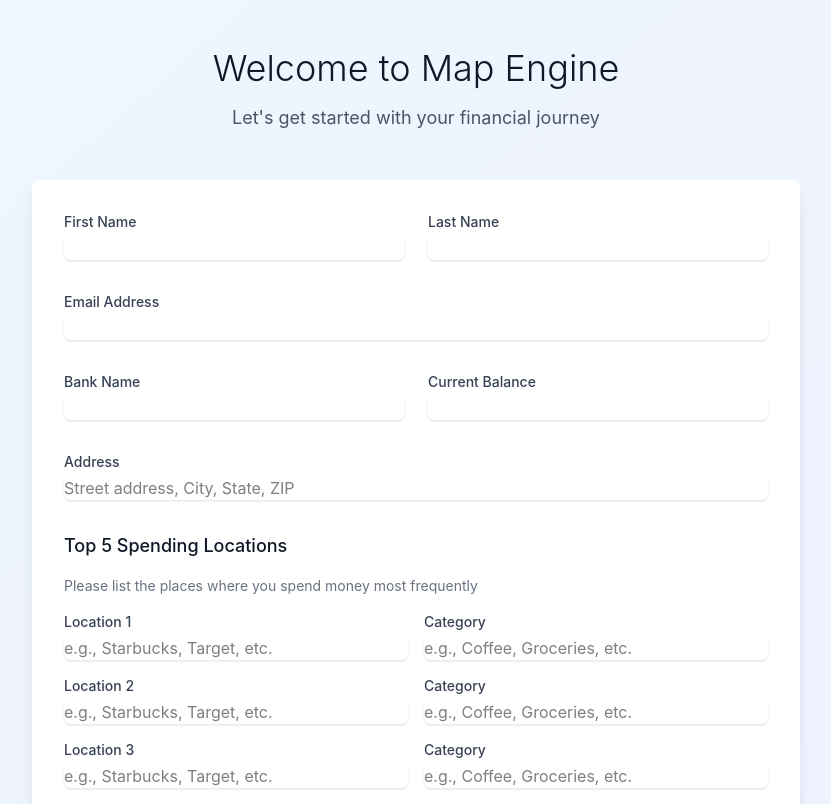
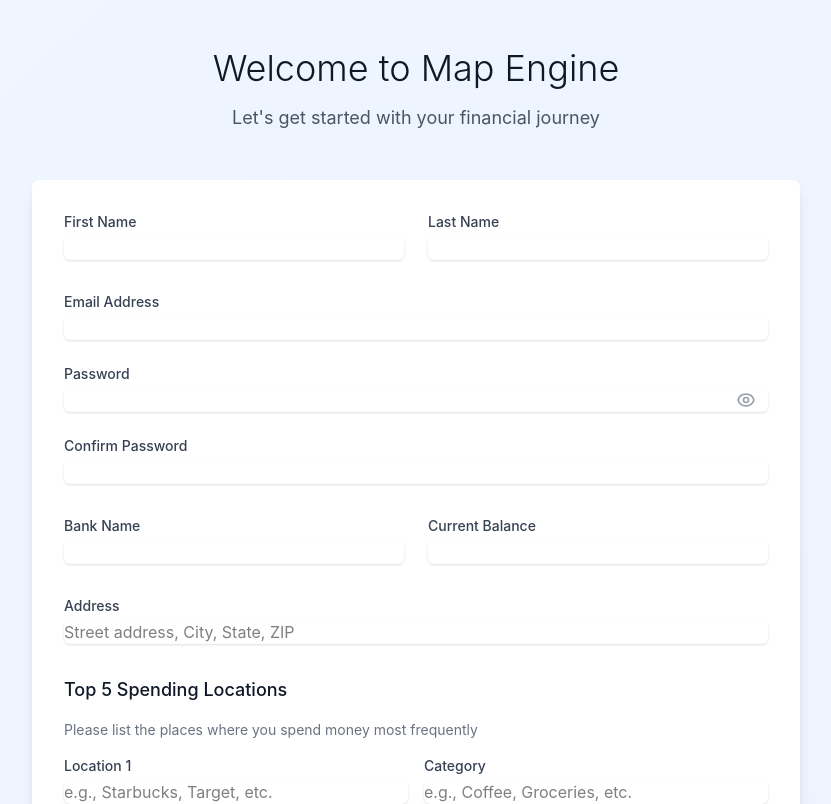
Before and after one commit to hightowerbuilds/map-engine, a React (Vite) app: page /signup in a window 1280 px wide. Shown: the top 804 px of the page, without its empty margins (224-1055 px from the left). Built offline with nearby package versions, Linux system fonts and the light colour scheme; no server answers.

Commit message:
more supabase and sign up form

```diff
--- /dev/null
+++ b/src/components/Modal.tsx
@@ -0,0 +1,54 @@
+import React from 'react'
+
+interface ModalProps {
+  isOpen: boolean
+  onClose: () => void
+  title: string
+  children: React.ReactNode
+  showCloseButton?: boolean
+}
+
+export function Modal({ isOpen, onClose, title, children, showCloseButton = true }: ModalProps) {
+  if (!isOpen) return null
+
+  return (
+    <div className="fixed inset-0 z-50 overflow-y-auto">
+      {/* Backdrop */}
+      <div
+        className="fixed inset-0 bg-black bg-opacity-50 transition-opacity"
+        onClick={onClose}
+      />
+
+      {/* Modal */}
+      <div className="flex min-h-full items-center justify-center p-4 text-center">
+        <div className="relative transform overflow-hidden rounded-lg bg-white px-4 pb-4 pt-5 text-left shadow-xl transition-all sm:my-8 sm:w-full sm:max-w-lg sm:p-6">
+          {/* Close button */}
+          {showCloseButton && (
+            <button
+              type="button"
+              className="absolute right-4 top-4 text-gray-400 hover:text-gray-500"
+              onClick={onClose}
+            >
+              <span className="sr-only">Close</span>
+              <svg className="h-6 w-6" fill="none" viewBox="0 0 24 24" strokeWidth="1.5" stroke="currentColor">
+                <path strokeLinecap="round" strokeLinejoin="round" d="M6 18L18 6M6 6l12 12" />
+              </svg>
+            </button>
+          )}
+
+          {/* Content */}
+          <div className="sm:flex sm:items-start">
+            <div className="mt-3 text-center sm:mt-0 sm:text-left w-full">
+              <h3 className="text-2xl font-semibold leading-6 text-gray-900 mb-4">
+                {title}
+              </h3>
+              <div className="mt-2">
+                {children}
+              </div>
+            </div>
+          </div>
+        </div>
+      </div>
+    </div>
+  )
+}
--- a/src/lib/supabase.ts
+++ b/src/lib/supabase.ts
@@ -39,6 +39,7 @@ export type Database = {
           bank: string
           current_balance: number
           address: string
+          password: string
         }
         Insert: {
           id?: string
@@ -49,6 +50,7 @@ export type Database = {
           bank: string
           current_balance: number
           address: string
+          password: string
         }
         Update: {
           id?: string
@@ -59,6 +61,7 @@ export type Database = {
           bank?: string
           current_balance?: number
           address?: string
+          password?: string
         }
       }
       spending_locations: {
--- a/src/pages/SignUpPage.tsx
+++ b/src/pages/SignUpPage.tsx
@@ -1,20 +1,30 @@
 import React, { useState } from 'react'
 import { useNavigate } from '@tanstack/react-router'
 import { db } from '../lib/supabase'
+import { Modal } from '../components/Modal'
 
 interface SpendingLocation {
   name: string
   category: string
 }
 
+interface FormErrors {
+  confirmPassword?: string
+}
+
 export function SignUpPage() {
   const navigate = useNavigate()
   const [isSubmitting, setIsSubmitting] = useState(false)
   const [error, setError] = useState<string | null>(null)
+  const [showSuccessModal, setShowSuccessModal] = useState(false)
+  const [showPassword, setShowPassword] = useState(false)
+  const [formErrors, setFormErrors] = useState<FormErrors>({})
   const [formData, setFormData] = useState({
     firstName: '',
     lastName: '',
     email: '',
+    password: '',
+    confirmPassword: '',
     bank: '',
     currentBalance: '',
     address: '',
@@ -27,8 +37,25 @@ export function SignUpPage() {
     ] as Array<SpendingLocation>
   })
 
+  const validateForm = (): boolean => {
+    const errors: FormErrors = {}
+
+    // Only validate password confirmation
+    if (formData.password !== formData.confirmPassword) {
+      errors.confirmPassword = 'Passwords do not match'
+    }
+
+    setFormErrors(errors)
+    return Object.keys(errors).length === 0
+  }
+
   const handleSubmit = async (e: React.FormEvent) => {
     e.preventDefault()
+
+    if (!validateForm()) {
+      return
+    }
+
     setIsSubmitting(true)
     setError(null)
 
@@ -40,7 +67,8 @@ export function SignUpPage() {
         last_name: formData.lastName,
         bank: formData.bank,
         current_balance: parseFloat(formData.currentBalance),
-        address: formData.address
+        address: formData.address,
+        password: formData.password // Include password in user data
       }
 
       // Create user and get the response with the generated id
@@ -52,7 +80,7 @@ export function SignUpPage() {
 
       // Create spending locations for the user
       const spendingLocationPromises = formData.spendingLocations
-        .filter(location => location.name && location.category) // Only create non-empty locations
+        .filter(location => location.name && location.category)
         .map(location =>
           db.spendingLocations.create({
             user_id: newUser.id,
@@ -63,14 +91,19 @@ export function SignUpPage() {
 
       await Promise.all(spendingLocationPromises)
 
-      // Navigate to home page after successful signup
-      navigate({ to: '/' })
+      // Show success modal instead of navigating immediately
+      setShowSuccessModal(true)
     } catch (err) {
       console.error('Signup error:', err)
       setError(err instanceof Error ? err.message : 'An error occurred during signup')
     } finally {
       setIsSubmitting(false)
     }
+  }
+
+  const handleSuccessModalClose = () => {
+    setShowSuccessModal(false)
+    navigate({ to: '/' })
   }
 
   const handleSpendingLocationChange = (index: number, field: keyof SpendingLocation, value: string) => {
@@ -84,6 +117,31 @@ export function SignUpPage() {
 
   return (
     <div className="min-h-screen bg-gradient-to-br from-blue-50 to-indigo-50 py-12 px-4 sm:px-6 lg:px-8">
+      {/* Success Modal */}
+      <Modal
+        isOpen={showSuccessModal}
+        onClose={handleSuccessModalClose}
+        title="Welcome to Map Engine!"
+        showCloseButton={false}
+      >
+        <div className="text-center">
+          <div className="mx-auto flex h-12 w-12 items-center justify-center rounded-full bg-green-100 mb-4">
+            <svg className="h-6 w-6 text-green-600" fill="none" viewBox="0 0 24 24" strokeWidth="1.5" stroke="currentColor">
+              <path strokeLinecap="round" strokeLinejoin="round" d="M4.5 12.75l6 6 9-13.5" />
+            </svg>
+          </div>
+          <p className="text-lg text-gray-600 mb-6">
+            Your account has been successfully created! We're excited to have you on board.
+          </p>
+          <button
+            onClick={handleSuccessModalClose}
+            className="inline-flex justify-center rounded-md bg-blue-600 px-4 py-2 text-sm font-semibold text-white shadow-sm hover:bg-blue-500 focus-visible:outline focus-visible:outline-2 focus-visible:outline-offset-2 focus-visible:outline-blue-600"
+          >
+            Get Started
+          </button>
+        </div>
+      </Modal>
+
       <div className="max-w-3xl mx-auto">
         <div className="text-center mb-12">
           <h1 className="text-4xl font-light text-gray-900 mb-4">
@@ -135,7 +193,8 @@ export function SignUpPage() {
               </div>
             </div>
 
-            {/* Email */}
+            {/* Email and Password */}
+            <div className="space-y-6">
               <div>
                 <label htmlFor="email" className="block text-sm font-medium text-gray-700">
                   Email Address
@@ -149,6 +208,60 @@ export function SignUpPage() {
                   required
                   disabled={isSubmitting}
                 />
+              </div>
+
+              <div>
+                <label htmlFor="password" className="block text-sm font-medium text-gray-700">
+                  Password
+                </label>
+                <div className="relative mt-1">
+                  <input
+                    type={showPassword ? 'text' : 'password'}
+                    id="password"
+                    value={formData.password}
+                    onChange={(e) => setFormData({ ...formData, password: e.target.value })}
+                    className="mt-1 block w-full rounded-md border-gray-300 shadow-sm focus:ring-blue-500 focus:border-blue-500"
+                    required
+                    disabled={isSubmitting}
+                  />
+                  <button
+                    type="button"
+                    className="absolute inset-y-0 right-0 pr-3 flex items-center"
+                    onClick={() => setShowPassword(!showPassword)}
+                  >
+                    {showPassword ? (
+                      <svg className="h-5 w-5 text-gray-400" fill="none" viewBox="0 0 24 24" stroke="currentColor">
+                        <path strokeLinecap="round" strokeLinejoin="round" strokeWidth={2} d="M13.875 18.825A10.05 10.05 0 0112 19c-4.478 0-8.268-2.943-9.543-7a9.97 9.97 0 011.563-3.029m5.858.908a3 3 0 114.243 4.243M9.878 9.878l4.242 4.242M9.88 9.88l-3.29-3.29m7.532 7.532l3.29 3.29M3 3l3.59 3.59m0 0A9.953 9.953 0 0112 5c4.478 0 8.268 2.943 9.543 7a10.025 10.025 0 01-4.132 5.411m0 0L21 21" />
+                      </svg>
+                    ) : (
+                      <svg className="h-5 w-5 text-gray-400" fill="none" viewBox="0 0 24 24" stroke="currentColor">
+                        <path strokeLinecap="round" strokeLinejoin="round" strokeWidth={2} d="M15 12a3 3 0 11-6 0 3 3 0 016 0z" />
+                        <path strokeLinecap="round" strokeLinejoin="round" strokeWidth={2} d="M2.458 12C3.732 7.943 7.523 5 12 5c4.478 0 8.268 2.943 9.542 7-1.274 4.057-5.064 7-9.542 7-4.477 0-8.268-2.943-9.542-7z" />
+                      </svg>
+                    )}
+                  </button>
+                </div>
+              </div>
+
+              <div>
+                <label htmlFor="confirmPassword" className="block text-sm font-medium text-gray-700">
+                  Confirm Password
+                </label>
+                <input
+                  type={showPassword ? 'text' : 'password'}
+                  id="confirmPassword"
+                  value={formData.confirmPassword}
+                  onChange={(e) => setFormData({ ...formData, confirmPassword: e.target.value })}
+                  className={`mt-1 block w-full rounded-md shadow-sm focus:ring-blue-500 focus:border-blue-500 ${
+                    formErrors.confirmPassword ? 'border-red-300' : 'border-gray-300'
+                  }`}
+                  required
+                  disabled={isSubmitting}
+                />
+                {formErrors.confirmPassword && (
+                  <p className="mt-1 text-sm text-red-600">{formErrors.confirmPassword}</p>
+                )}
+              </div>
             </div>
 
             {/* Banking Information */}
```
Lines whose indentation alone changed are shown as unchanged.
